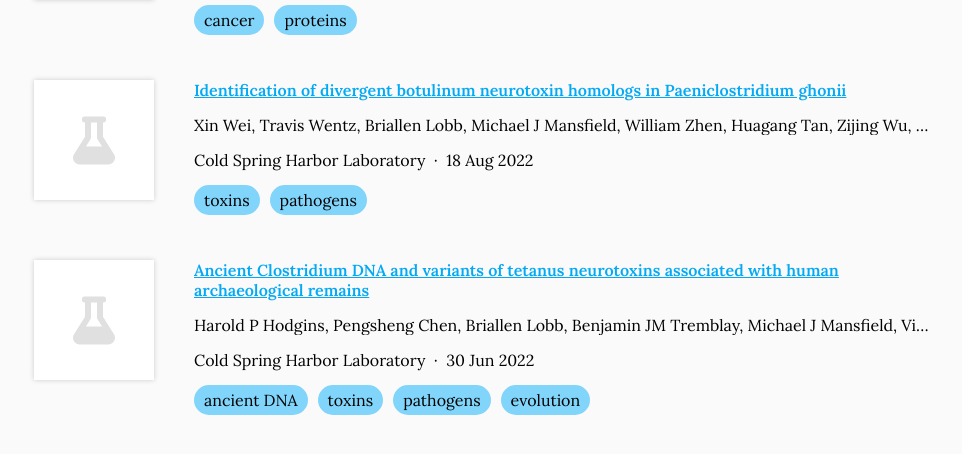
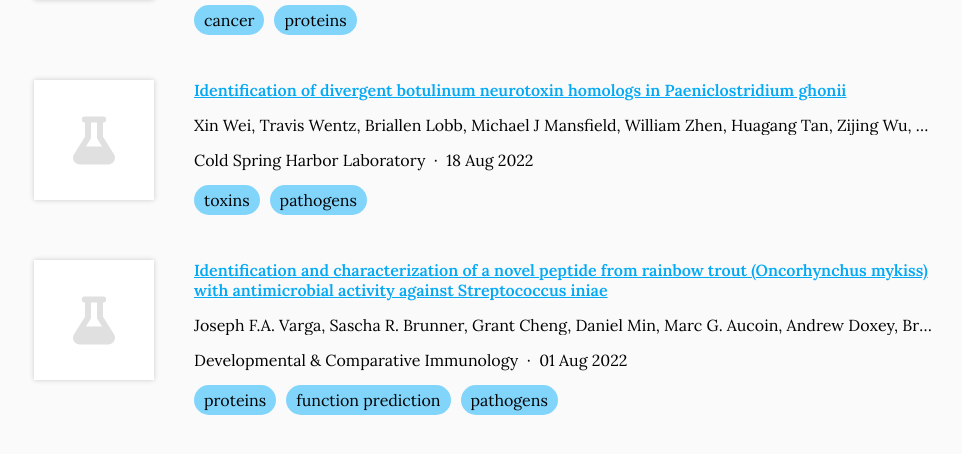
Before and after one commit to doxeylab/doxeylab-website, a Jekyll site: the page built from research/index.md, in a window 1280 px wide and 900 px high, scrolled down 786 px, cut to the strip 0-456 px from the top of the window. Shown: the whole strip, without its empty margins (156-1118 px from the left). Built offline with Jekyll 4.4.1, drawn with Linux system fonts in a browser that asks for light colours.

Commit message:
Generate citations

```diff
--- a/_data/citations.yaml
+++ b/_data/citations.yaml
@@ -25,6 +25,24 @@
   tags:
   - cancer
   - proteins
+- id: DOI:10.1016/j.dci.2022.104518
+  title: Identification and characterization of a novel peptide from rainbow trout
+    (Oncorhynchus mykiss) with antimicrobial activity against Streptococcus iniae
+  authors:
+  - Joseph F.A. Varga
+  - Sascha R. Brunner
+  - Grant Cheng
+  - Daniel Min
+  - Marc G. Aucoin
+  - Andrew Doxey
+  - Brian Dixon
+  publisher: Developmental &amp; Comparative Immunology
+  date: '2022-08-01'
+  link: https://doi.org/gqqh7k
+  tags:
+  - proteins
+  - function prediction
+  - pathogens
 - id: DOI:10.1101/2022.08.17.504336
   title: Identification of divergent botulinum neurotoxin homologs in Paeniclostridium
     ghonii
```
